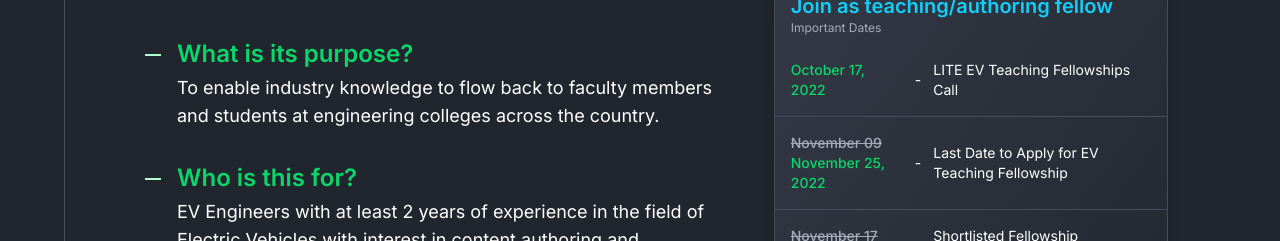
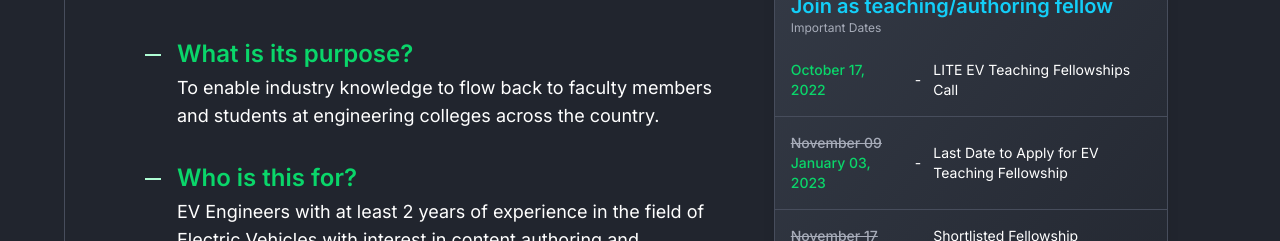
Before and after one commit to reenas/ev.pupilfirst.org, a Next.js app: page /teaching-fellowship in a window 1280 px wide. Shown: the part 1500-1741 px from the top of the page. Built offline with nearby package versions, Linux system fonts and the light colour scheme.

Commit message:
Update schedule on teaching-fellowship.js (#17)
Date changes

```diff
--- a/pages/teaching-fellowship.js
+++ b/pages/teaching-fellowship.js
@@ -252,7 +252,7 @@ export default function () {
                             <span className="block text-sm text-gray-400 line-through">
                               November 09
                             </span>
-                            November 25, 2022
+                            January 03, 2023
                           </span>
                         }
                         content="Last Date to Apply for EV Teaching Fellowship"
@@ -435,7 +435,7 @@ export default function () {
                   <span className="block text-lg text-gray-400 line-through">
                     November 09
                   </span>
-                  November 25, 2022
+                  January 03, 2023
                 </span>
               }
               content="Last Date to Apply for EV Teaching Fellowship"
```
